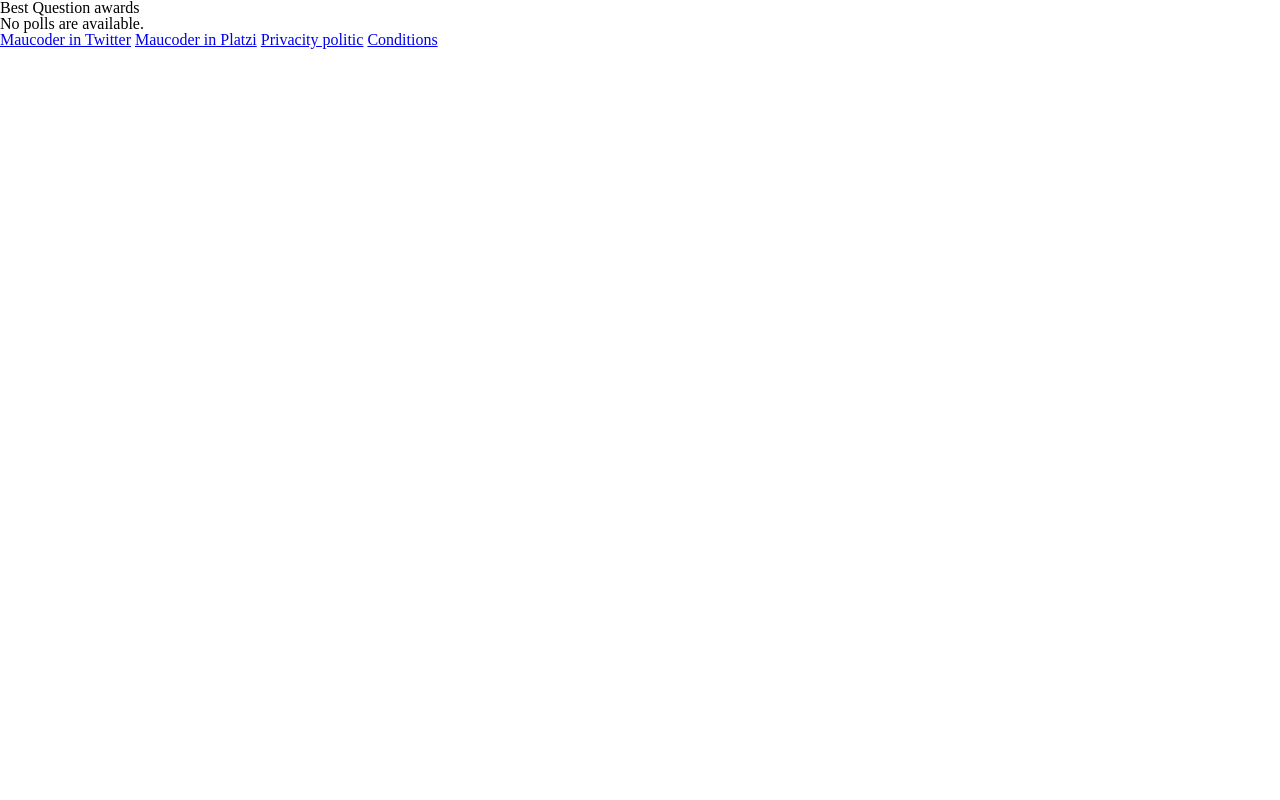
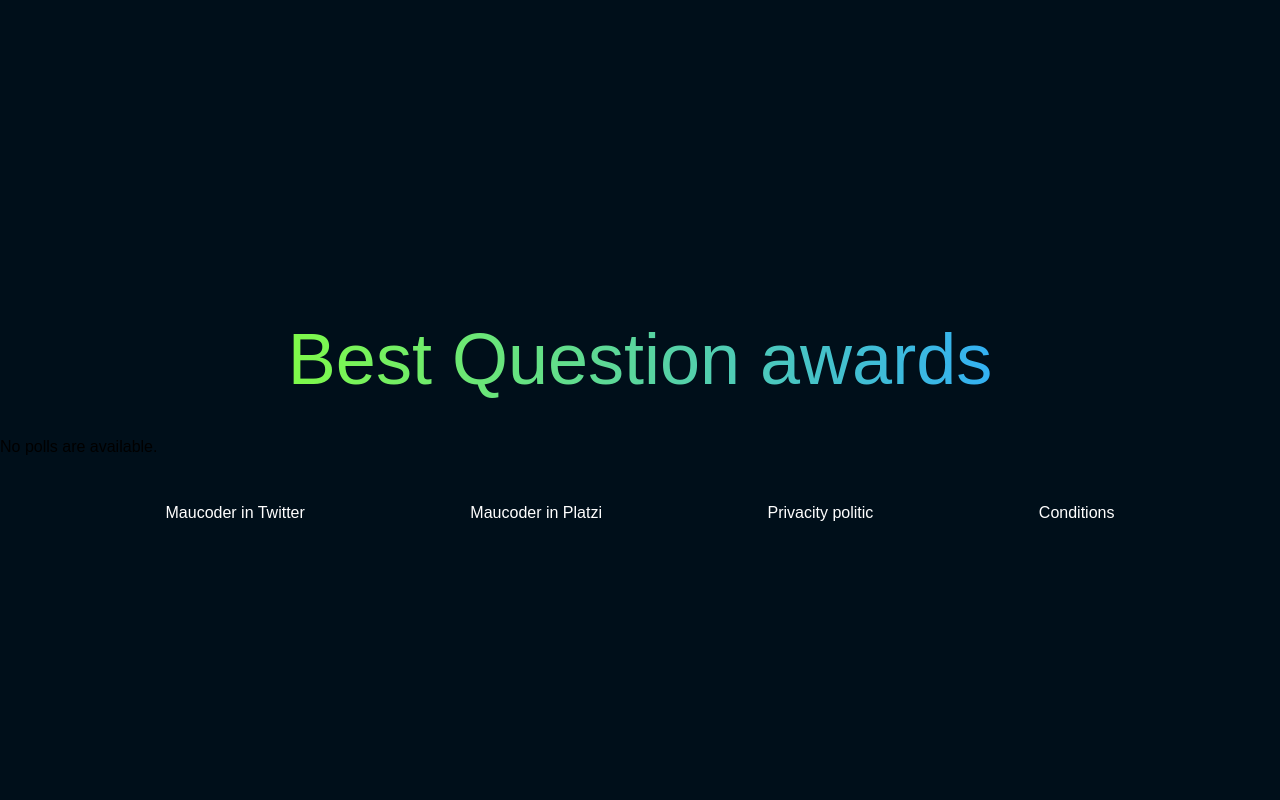
Before and after one commit to maucoderGit/Django_Route, a Django app: page /polls/ in a window 1280 px wide. Run offline with Django 4.2, Linux system fonts and the light colour scheme; data that the repository does not hold is empty.

Commit message:
Index css Files completed

```diff
--- a/bestseriesawards/polls/static/polls/style.css
+++ b/bestseriesawards/polls/static/polls/style.css
@@ -1,7 +1,69 @@
-li a {
-    color: green;
+body {
+    display: flex;
+    align-items: center;
+    justify-content: center;
+    flex-direction: column;
+
+    height: 100vh;
+    background: hsl(204, 100%, 5%);
+    font-family: Arial, Helvetica, sans-serif;
 }
 
-/* body {
-    background: white url("images/ART.jpg") no-repeat;
-} */
+header {
+    display: flex;
+    align-items: center;
+    justify-content: center;
+
+    padding: 50px;
+    padding-top: 100px;
+
+    height: 60px;
+    font-size: 72px;
+    color: #71632d;
+}
+
+ul {
+    display: flex;
+    align-items: center;
+    justify-content: center;
+    flex-direction: column;
+}
+
+header, ul {
+    background: linear-gradient(
+        to right,
+        hsl(98, 100%, 62%),
+        hsl(204, 100%,  59%)
+    );
+    -webkit-background-clip: text;
+    -webkit-text-fill-color: transparent;
+    text-align: center;
+}
+
+li {
+    display: flex;
+    align-items: center;
+    justify-content: center;
+
+    width: 500px;
+
+    border: 1px solid white;
+    padding: 50px;
+    margin-bottom: 20px;
+
+    font-size: 20px;
+}
+
+a {
+    color: white;
+    text-decoration: none;
+}
+
+footer {
+    display: flex;
+    align-items: center;
+    justify-content: space-evenly;
+
+    width: 100vw;
+    padding: 50px 0;
+}
```
